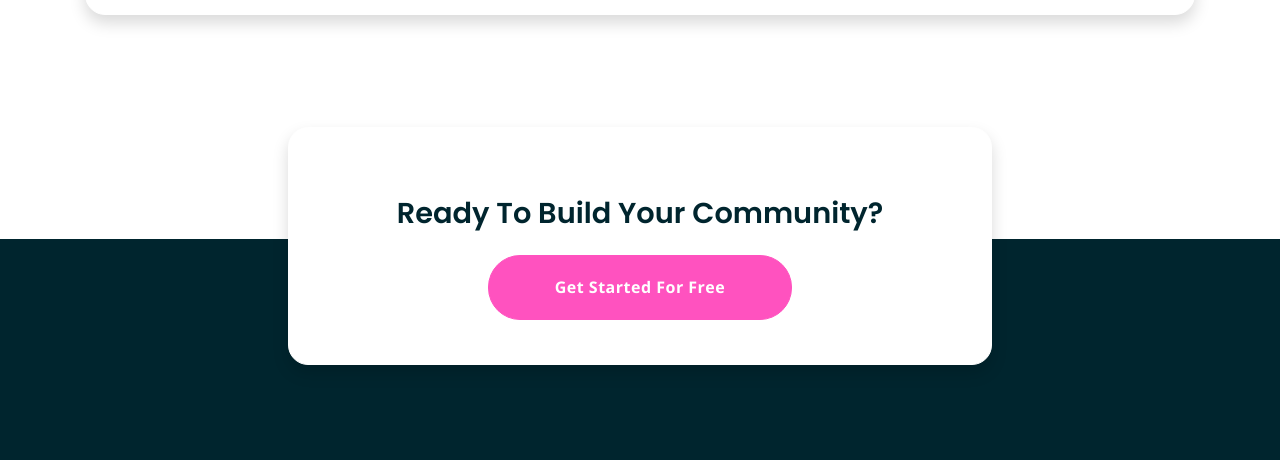
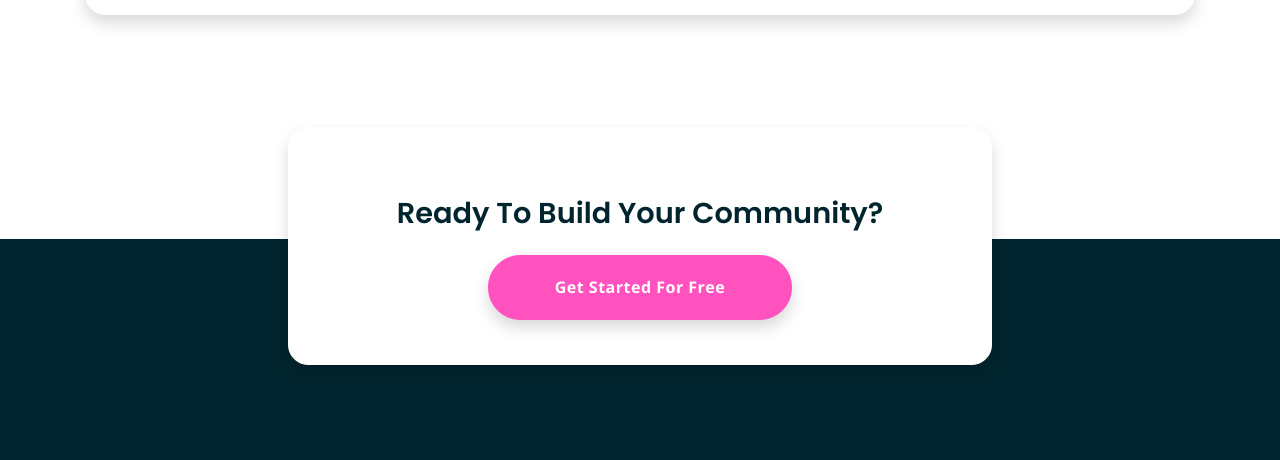
Before and after one commit to eefborromeo/huddle-landing, a plain HTML site: page index.html in a window 1280 px wide. Shown: the part 1984-2444 px from the top of the page. Drawn offline with nearby package versions, Linux system fonts and the light colour scheme.

Commit message:
add shadow to CTA button

```diff
--- a/index.html
+++ b/index.html
@@ -82,7 +82,7 @@
       <div class="card shadow position-absolute">
         <div class="card-body text-center">
           <h2 class="my-4 mt-lg-5">Ready To Build Your Community?</h2>
-          <button type="button" class="btn btn-primary m-0 mb-4">Get Started For Free</button>
+          <button type="button" class="btn btn-primary shadow m-0 mb-4">Get Started For Free</button>
         </div>
       </div>
     </section>
```
